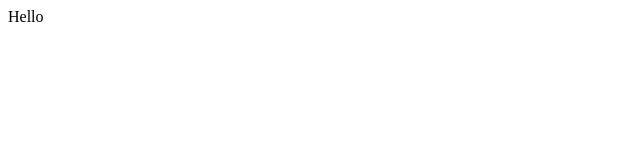
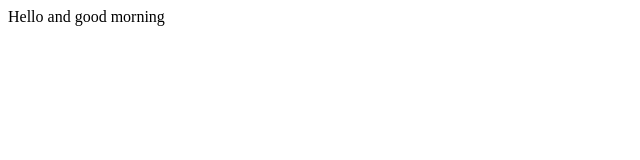
Before and after one commit to sopmacvan/sample-repo, a plain HTML site: page index.html in a window 1280 px wide. Shown: the whole page, without its empty margins (0-640 px from the left). Drawn offline with Linux system fonts and the light colour scheme.

Commit message:
added good morning

```diff
--- a/index.html
+++ b/index.html
@@ -1 +1 @@
-<div>Hello</div>
+<div>Hello and good morning</div>
```
